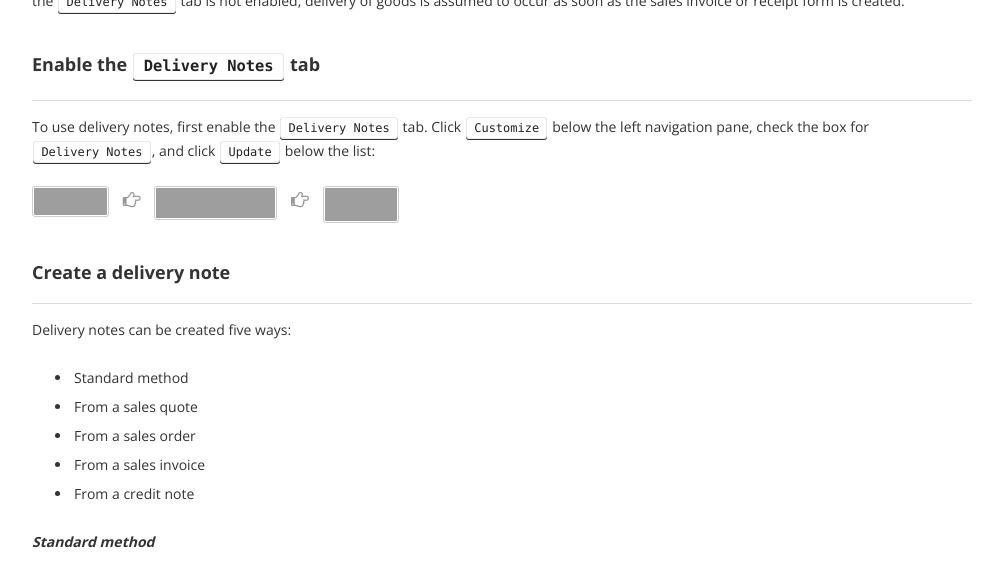
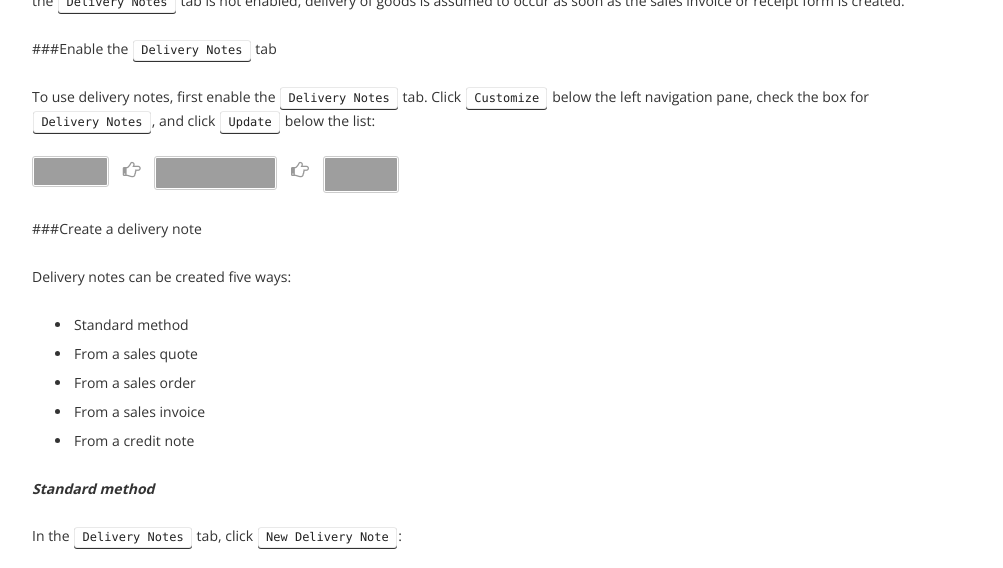
Before and after one commit to 3etechinns/www.manager.io, a Jekyll site: the page built from _guides/10676.html, in a window 1280 px wide and 1400 px high, scrolled down 454 px, cut to the strip 0-568 px from the top of the window. Shown: the whole strip, without its empty margins (138-1141 px from the left). Built offline with Jekyll 4.4.1, drawn with Linux system fonts in a browser that asks for light colours; nearby versions of some CDN libraries; comment, search, counter and statistics services are not loaded; some of the changed text lies outside the part shown; grey boxes are pictures that could not be loaded.

Commit message:
Updating existing guide

```diff
--- a/_guides/10676.html
+++ b/_guides/10676.html
@@ -5,26 +5,18 @@ tags: delivery-notes beginner
 ---
 {% raw %}
 <p><strong>Delivery notes</strong> document the delivery of goods. They can be used as:</p>
-
 <ul>
 <li>Physical (as opposed to financial) records of sales transactions</li>
 <li>Packing lists</li>
 <li>Delivery route instructions</li>
 <li>Confirmation of receipt (when acknowledged by a customer)</li>
 </ul>
-
 <p>They have no financial impact. Indeed, they include no financial information. Delivery notes are completely optional. Without them, that is, when the <kbd>Delivery Notes</kbd> tab is not enabled, delivery of goods is assumed to occur as soon as the sales invoice or receipt form is created.</p>
-
-<h3>Enable the <kbd>Delivery Notes</kbd> tab</h3>
-
+<p>##<span class="hashtag">#Enable</span> the <kbd>Delivery Notes</kbd> tab</p>
 <p>To use delivery notes, first enable the <kbd>Delivery Notes</kbd> tab. Click <kbd>Customize</kbd> below the left navigation pane, check the box for <kbd>Delivery Notes</kbd>, and click <kbd>Update</kbd> below the list:</p>
-
 <p><img src="https://cdn-business2.discourse.org/uploads/manager1/original/2X/0/01e65dae9ce5dabf18b151382bd3954fe932df86.png" width="77" height="31"> <strong><i class="fa fa-hand-o-right" style="margin-right: 10px; color: #999; font-size: 18px; padding-top: 5px"></i></strong> <img src="https://cdn-business2.discourse.org/uploads/manager1/original/2X/4/4d89bb888c5bbec45c2c5676f35b9d8663b6580b.png" width="123" height="34"> <strong><i class="fa fa-hand-o-right" style="margin-right: 10px; color: #999; font-size: 18px; padding-top: 5px"></i></strong> <img src="https://cdn-business2.discourse.org/uploads/manager1/original/2X/a/a40002fb799a9873a601e1ebf0703439abcfb321.png" width="76" height="37"></p>
-
-<h3>Create a delivery note</h3>
-
+<p>##<span class="hashtag">#Create</span> a delivery note</p>
 <p>Delivery notes can be created five ways:</p>
-
 <ul>
 <li>Standard method</li>
 <li>From a sales quote</li>
@@ -32,20 +24,14 @@ tags: delivery-notes beginner
 <li>From a sales invoice</li>
 <li>From a credit note</li>
 </ul>
-
 <p><strong><em>Standard method</em></strong></p>
-
 <p>In the <kbd>Delivery Notes</kbd> tab, click <kbd>New Delivery Note</kbd>:</p>
-
 <p><img src="https://cdn-business2.discourse.org/uploads/manager1/original/2X/a/a041a540df3175c345328d0c85240694b049e426.png" width="137" height="54"> <strong><i class="fa fa-hand-o-right" style="margin-right: 10px; color: #999; font-size: 18px; padding-top: 5px"></i></strong> <img src="https://cdn-business2.discourse.org/uploads/manager1/original/2X/4/4ce390d0d5e35ee230d43c99abde4ec8f24013e4.png" width="264" height="47"></p>
-
 <p>Complete the delivery note entry form:</p>
-
 <p><img src="https://cdn-business2.discourse.org/uploads/manager1/original/2X/f/f6b8b7e275ea5bf8964bf4742122e3cbe8f6b059.png"></p>
-
 <ul>
 <li>
-<strong><code>Delivery Date</code></strong> contains today's date by default, but may be edited.</li>
+<strong><code>Delivery Date</code></strong> contains today’s date by default, but may be edited.</li>
 <li>
 <strong><code>Reference</code></strong> is an automatic sequence added by Manager when the form is completed. Manager will locate the highest-numbered existing delivery note and add 1 to its reference number.</li>
 <li>
@@ -53,9 +39,9 @@ tags: delivery-notes beginner
 <li>
 <strong><code>Invoice number</code></strong> is the corresponding sales invoice number, if any.</li>
 <li>
-<strong><code>Customer</code></strong> is a predefined customer from the <kbd>Customers</kbd> tab. Delivery notes cannot be created for "walk-in" buyers.</li>
+<strong><code>Customer</code></strong> is a predefined customer from the <kbd>Customers</kbd> tab. Delivery notes cannot be created for “walk-in” buyers.</li>
 <li>
-<strong><code>Delivery Address</code></strong> will <strong>not</strong> be the customer's billing address, but must be filled in as a separate entry.</li>
+<strong><code>Delivery Address</code></strong> will <strong>not</strong> be the customer’s billing address, but must be filled in as a separate entry.</li>
 <li>The first <strong><code>Description</code></strong> is for an optional summary of the entire delivery.</li>
 <li>
 <strong><code>Item</code></strong> allows you to select inventory items or non-inventory items.</li>
@@ -69,27 +55,25 @@ tags: delivery-notes beginner
 <li>
 <strong><code>Notes</code></strong> can include any information the goods recipient should see.</li>
 </ul>
-
 <p>Click <kbd>Create</kbd> to issue the delivery note. All necessary adjustments to inventory quantities and status by location occur automatically.</p>
-
-<table style="background-color: #F6FFF2; border-radius: 10px; margin-bottom: 20px"><tr><td style="font-size: 48px; opacity: 0.25; padding: 20px; padding-top: 0px; padding-right: 0px; vertical-align: top"><i class="fa fa-hand-o-right"></i></td><td style="padding: 20px"><p><strong>Example</strong><br>Northwind Traders has sold 5 boxes of frozen blue crab meat to Great Lakes Food Market. Northwind issued sales invoice <span class="hashtag">#46224</span>. It issues delivery note <span class="hashtag">#311</span> as a packing list for the shipment:<br><br><img src="https://cdn-business2.discourse.org/uploads/manager1/original/2X/f/fbd3ce8d05bb8e6a02eb3f12ff6eaa437a655eb2.png"></p></td></tr></table>
-
+<table style="background-color: #F6FFF2; border-radius: 10px; margin-bottom: 20px"><tr><td style="font-size: 48px; opacity: 0.25; padding: 20px; padding-top: 0px; padding-right: 0px; vertical-align: top"><i class="fa fa-hand-o-right"></i></td><td style="padding: 20px">
+<p><strong>Example</strong><br>
+Northwind Traders has sold 5 boxes of frozen blue crab meat to Great Lakes Food Market. Northwind issued sales invoice <span class="hashtag">#46224</span>. It issues delivery note <span class="hashtag">#311</span> as a packing list for the shipment:<br>
+<br><img src="https://cdn-business2.discourse.org/uploads/manager1/original/2X/f/fbd3ce8d05bb8e6a02eb3f12ff6eaa437a655eb2.png"></p>
+</td></tr></table>
 <p><strong><em>Other methods</em></strong></p>
-
-<p>All other methods of delivery note creation use the <kbd>Copy to ...</kbd> function. This is available from:</p>
-
+<p>All other methods of delivery note creation use the <kbd>Copy to …</kbd> function. This is available from:</p>
 <ul>
 <li>Sales quotes</li>
 <li>Sales orders</li>
 <li>Sales invoices</li>
 <li>Credit notes</li>
 </ul>
-
-<p>When viewing an eligible form, click <kbd>Copy to ...</kbd> and select <em>New Delivery Note</em>:</p>
-
+<p>When viewing an eligible form, click <kbd>Copy to …</kbd> and select <em>New Delivery Note</em>:</p>
 <p><img src="https://cdn-business2.discourse.org/uploads/manager1/original/2X/0/0899abcd5a492d95c5640783210d2212644ed1c3.png" width="378" height="232"></p>
-
 <p>A completed delivery note entry screen will appear. Edit as required and click <kbd>Create</kbd>.</p>
-
-<table style="background-color: #ffffdb; border-radius: 10px; margin-bottom: 20px"><tr><td style="font-size: 48px; opacity: 0.25; padding: 20px; padding-top: 15px; padding-right: 0px; vertical-align: top"><i class="fa fa-warning"></i></td><td style="padding: 20px"><p><strong>Caution</strong><br>Think carefully before enabling the <kbd>Goods Receipts</kbd> or <kbd>Delivery Notes</kbd> tabs. Once you have started using them, you must continue. Manager will not allow you to disable the tabs after the first goods receipt or delivery note is created. The functionality these tabs provide can be very important for some businesses. But they also entail extra work every time an inventory item is purchased or sold. Consider creating a test company to explore whether they are truly necessary for your business. They can always be added later.</p></td></tr></table>
+<table style="background-color: #ffffdb; border-radius: 10px; margin-bottom: 20px"><tr><td style="font-size: 48px; opacity: 0.25; padding: 20px; padding-top: 15px; padding-right: 0px; vertical-align: top"><i class="fa fa-warning"></i></td><td style="padding: 20px">
+<p><strong>Caution</strong><br>
+Think carefully before enabling the <kbd>Goods Receipts</kbd> or <kbd>Delivery Notes</kbd> tabs. Once you have started using them, you must continue. Manager will not allow you to disable the tabs after the first goods receipt or delivery note is created. The functionality these tabs provide can be very important for some businesses. But they also entail extra work every time an inventory item is purchased or sold. Consider creating a test company to explore whether they are truly necessary for your business. They can always be added later.</p>
+</td></tr></table>
 {% endraw %}
```
